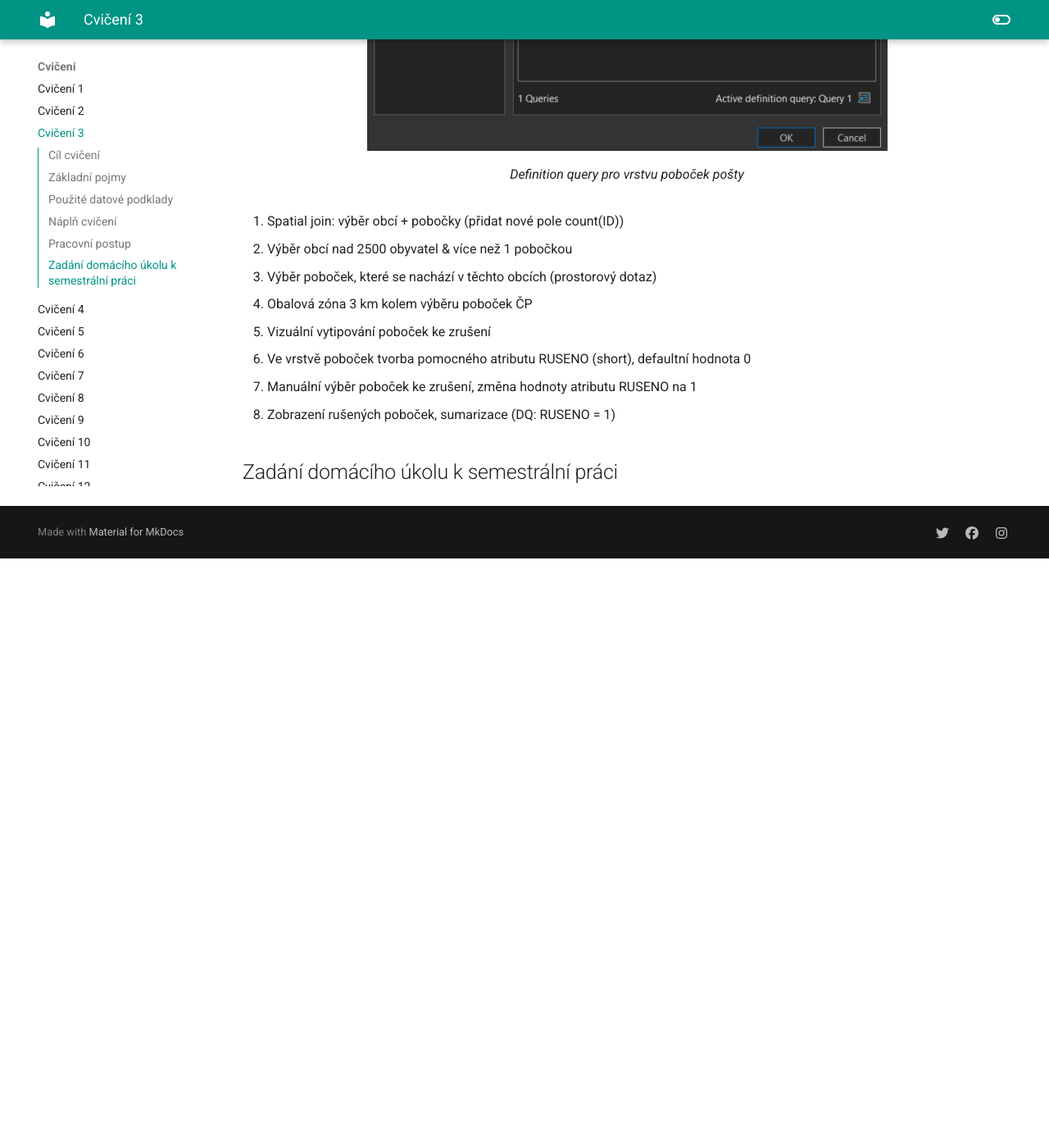
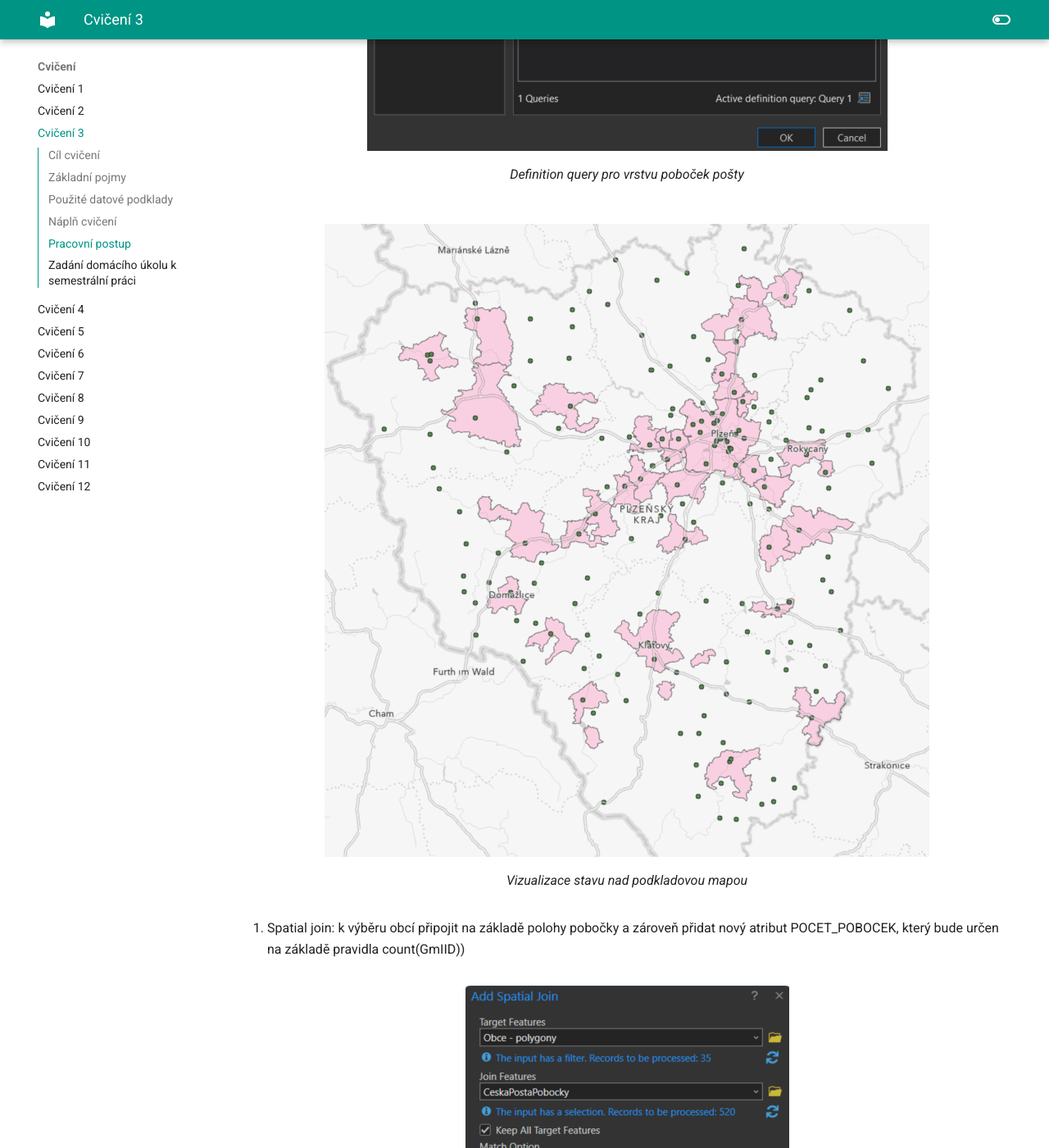
Before and after one commit to k155gis0/gis1, an MkDocs documentation site: the page built from docs/cviceni/cviceni3.md, in a window 1280 px wide and 1400 px high, scrolled down 2437 px. Shown: the whole window at 82% size. Built offline with MkDocs 1.6.1 and Material for MkDocs 9.7.7, drawn with Linux system fonts in a browser that asks for light colours; before the commit the page ends 3118 px from its top, so only the background shows below that; some of the changed text lies outside the part shown.

Commit message:
$more pics etc cv3

```diff
--- a/docs/cviceni/cviceni3.md
+++ b/docs/cviceni/cviceni3.md
@@ -48,9 +48,34 @@ Jakou finanční úsporu jste schopni svým návrhem zajistit, pokud by provoz j
   <figcaption>Definition query pro vrstvu poboček pošty</figcaption>
 </figure>
 
-2. Spatial join: výběr obcí + pobočky (přidat nové pole count(ID))
-3. Výběr obcí nad 2500 obyvatel & více než 1 pobočkou
+<figure markdown>
+  ![Export features](../assets/cviceni3/MAP_pred-spatial-join.png "Mapa 1")
+  <figcaption>Vizualizace stavu nad podkladovou mapou</figcaption>
+</figure>
+
+2. Spatial join: k výběru obcí připojit na základě polohy pobočky a zároveň přidat nový atribut POCET_POBOCEK, který bude určen na základě pravidla count(GmIID))
+
+<figure markdown>
+  ![Export features](../assets/cviceni3/SPATIALJOIN_obce-pobocky.png "Spatial join")
+  <figcaption>Spatial join</figcaption>
+</figure>
+
+3. Výběr obcí s více než 1 pobočkou
+
+<figure markdown>
+  ![Export features](../assets/cviceni3/DQ_vice-pobocek.png "Definition query")
+  <figcaption>Definition query pro vrstvu obcí</figcaption>
+</figure>
+
 4. Výběr poboček, které se nachází v těchto obcích (prostorový dotaz)
+
+TBA CLIP!!!
+
+<figure markdown>
+  ![Export features](../assets/cviceni3/MAP_spatial-join-plus-dq.png "Mapa 2")
+  <figcaption>Vizualizace stavu po provedení spatial join a filtraci obcí s více pobočkami</figcaption>
+</figure>
+
 5. Obalová zóna 3 km kolem výběru poboček ČP
 6. Vizuální vytipování poboček ke zrušení
 7. Ve vrstvě poboček tvorba pomocného atributu RUSENO (short), defaultní hodnota 0
```
Also changed, not shown: docs/assets/cviceni3/DQ_vice-pobocek.png (added), docs/assets/cviceni3/MAP_pred-spatial-join.png (added), docs/assets/cviceni3/MAP_spatial-join-plus-dq.png (added), docs/assets/cviceni3/SPATIALJOIN_obce-pobocky.png (added).
